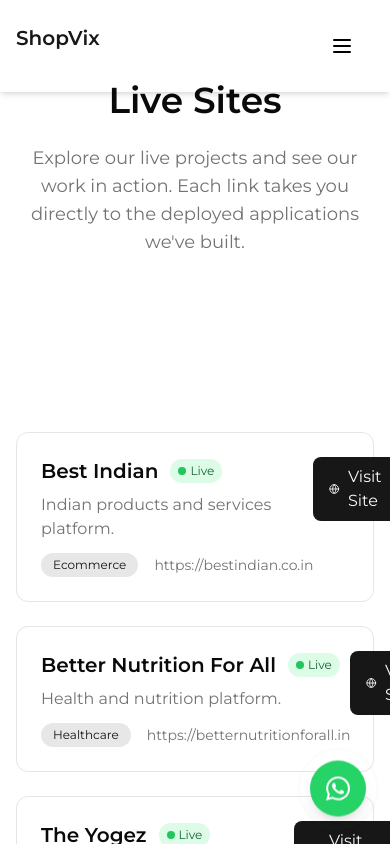
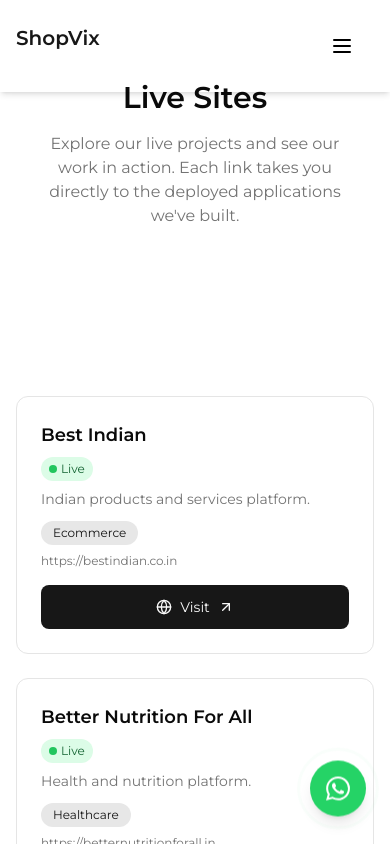
Before and after one commit to dhruvshibhare/shop, a Next.js app: page /livesites in a window 390 px wide. Shown: the top 844 px of the page. Built offline with nearby package versions, Linux system fonts and the light colour scheme.

Commit message:
Update page.js

```diff
--- a/app/livesites/page.js
+++ b/app/livesites/page.js
@@ -189,10 +189,10 @@
             transition={{ duration: 0.6 }}
             className="text-center max-w-3xl mx-auto"
           >
-            <h1 className="text-4xl md:text-6xl font-bold mb-6">
+            <h1 className="text-3xl sm:text-4xl md:text-6xl font-bold mb-4 sm:mb-6">
               Live Sites
             </h1>
-            <p className="text-lg md:text-xl text-muted-foreground mb-8">
+            <p className="text-base sm:text-lg md:text-xl text-muted-foreground mb-6 sm:mb-8 px-4">
               Explore our live projects and see our work in action. Each link takes you directly to the deployed applications we've built.
             </p>
           </motion.div>
@@ -218,37 +218,38 @@
                 onMouseEnter={() => setHoveredIndex(index)}
                 onMouseLeave={() => setHoveredIndex(null)}
               >
-                <div className="flex items-start justify-between">
+                <div className="flex flex-col lg:flex-row lg:items-start lg:justify-between gap-4">
                   <div className="flex-1">
-                    <div className="flex items-center gap-3 mb-2">
-                      <h3 className="text-xl font-semibold">{project.title}</h3>
-                      <span className="inline-flex items-center px-2 py-1 text-xs font-medium bg-green-100 text-green-800 rounded-full">
+                    <div className="flex flex-col sm:flex-row sm:items-center gap-2 sm:gap-3 mb-2">
+                      <h3 className="text-lg sm:text-xl font-semibold">{project.title}</h3>
+                      <span className="inline-flex items-center px-2 py-1 text-xs font-medium bg-green-100 text-green-800 rounded-full w-fit">
                         <span className="w-2 h-2 bg-green-500 rounded-full mr-1"></span>
                         {project.status}
                       </span>
                     </div>
-                    <p className="text-muted-foreground mb-3">
+                    <p className="text-muted-foreground mb-3 text-sm sm:text-base">
                       {project.description}
                     </p>
-                    <div className="flex items-center gap-4">
-                      <span className="inline-block px-3 py-1 text-xs font-medium bg-primary/10 text-primary rounded-full">
+                    <div className="flex flex-col sm:flex-row sm:items-center gap-2 sm:gap-4">
+                      <span className="inline-block px-3 py-1 text-xs font-medium bg-primary/10 text-primary rounded-full w-fit">
                         {project.category}
                       </span>
-                      <span className="text-sm text-muted-foreground">
+                      <span className="text-xs sm:text-sm text-muted-foreground break-all">
                         {project.url}
                       </span>
                     </div>
                   </div>
 
-                  <div className="flex items-center gap-2">
+                  <div className="flex items-center justify-center lg:justify-end">
                     <a
                       href={project.url}
                       target="_blank"
                       rel="noopener noreferrer"
-                      className="flex items-center gap-2 px-4 py-2 bg-primary text-primary-foreground rounded-lg hover:bg-primary/90 transition-colors"
+                      className="flex items-center gap-2 px-4 py-2 bg-primary text-primary-foreground rounded-lg hover:bg-primary/90 transition-colors text-sm sm:text-base w-full sm:w-auto justify-center"
                     >
                       <Globe className="w-4 h-4" />
-                      Visit Site
+                      <span className="hidden sm:inline">Visit Site</span>
+                      <span className="sm:hidden">Visit</span>
                       <ArrowUpRight className="w-4 h-4" />
                     </a>
                   </div>
@@ -271,15 +272,15 @@
             transition={{ duration: 0.6 }}
             className="max-w-2xl mx-auto"
           >
-            <h2 className="text-3xl font-bold mb-4">
+            <h2 className="text-2xl sm:text-3xl font-bold mb-4">
               Want to see your project here?
             </h2>
-            <p className="text-muted-foreground mb-8">
+            <p className="text-muted-foreground mb-6 sm:mb-8 px-4">
               Let's work together to bring your vision to life and add it to our portfolio of live sites.
             </p>
             <a
               href="/contact"
-              className="inline-flex items-center gap-2 px-8 py-3 bg-primary text-primary-foreground rounded-lg hover:bg-primary/90 transition-colors"
+              className="inline-flex items-center gap-2 px-6 sm:px-8 py-3 bg-primary text-primary-foreground rounded-lg hover:bg-primary/90 transition-colors text-sm sm:text-base"
             >
               Start Your Project
               <ArrowUpRight className="w-4 h-4" />
```
